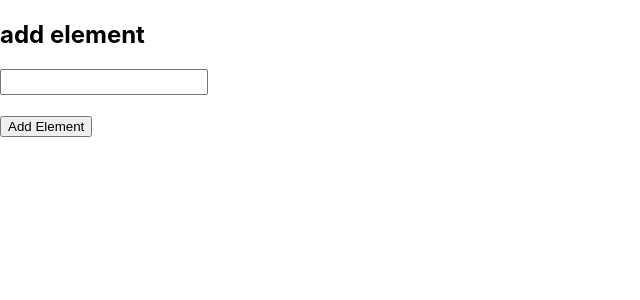
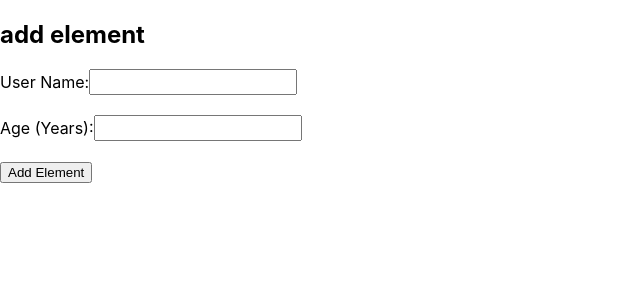
Before and after one commit to Ritikadhangar910/reactsharp, a React (Create React App) app: page / in a window 1280 px wide. Shown: the top 300 px of the page, without its empty margins (0-640 px from the left). Built offline with nearby package versions, Linux system fonts and the light colour scheme.

Commit message:
age checker

```diff
--- a/src/App.css
+++ b/src/App.css
@@ -46,8 +46,10 @@
   font-size: 18px;
 }
 .invalid input {
-  background-color: blue;
   outline: 1px solid red;
+}
+.invalid button {
+  background-color: rgb(255, 0, 0, 0.5);
 }
 @keyframes App-logo-spin {
   from {
--- a/src/App.js
+++ b/src/App.js
@@ -1,9 +1,19 @@
+import { useState } from "react";
 import Compstyle from "./component/Compstyle";
-
+import Showage from "./component/Showage";
 const App = () => {
+  const [details, setDetails] = useState([]);
+  function getPersonInfo(values) {
+    setDetails((prev) => [values, ...prev]);
+  }
   return (
     <>
-      <Compstyle />
+      <Compstyle onformSummit={getPersonInfo} />
+      {details.map((item, ind) => (
+        <div key={ind}>
+          <Showage name={item.name} age={item.age} />
+        </div>
+      ))}
     </>
   );
 };
--- a/src/component/Compstyle.js
+++ b/src/component/Compstyle.js
@@ -1,14 +1,21 @@
 import React, { useState } from "react";
 import "../App.css";
-const Compstyle = () => {
+const Compstyle = (props) => {
   const [val, setval] = useState(true);
-  const [formval, formsetval] = useState("");
+  const [name, setname] = useState("");
+  const [age, setage] = useState("");
   function summitform(e) {
     e.preventDefault();
-    if (formval.length === 0) {
+    if (age.length === 0 || name.length === 0) {
       setval(false);
+    } else if (age <= 0) {
+      alert("enter a valid age");
     } else {
-      console.log(formval);
+      const obj = {
+        name: name,
+        age: age,
+      };
+      props.onformSummit(obj);
     }
   }
   return (
@@ -19,11 +26,23 @@ const Compstyle = () => {
         onSubmit={summitform}
         className={`formdata ${!val ? "invalid" : ""}`}
       >
+        User Name:
         <input
           type="text"
-          value={formval}
+          value={name}
           onChange={(e) => {
-            formsetval(e.target.value);
+            setname(e.target.value);
+            setval(true);
+          }}
+        />
+        <br />
+        <br /> Age (Years):
+        <input
+          type="text"
+          value={age}
+          onChange={(e) => {
+            setage(e.target.value);
+            setval(true);
           }}
         />
         <br />
--- /dev/null
+++ b/src/component/Showage.js
@@ -0,0 +1,11 @@
+import React from "react";
+function Showage(props) {
+  return (
+    <>
+      <h2>
+        My name is {props.name} & I'm {props.age} Years old{" "}
+      </h2>
+    </>
+  );
+}
+export default Showage;
```
